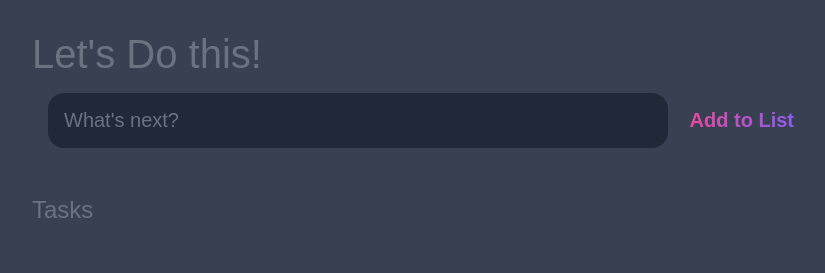
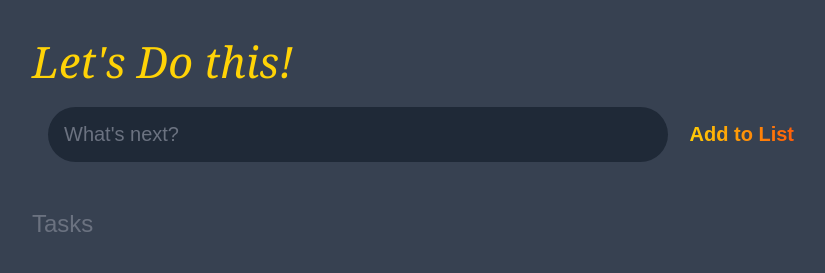
Before and after one commit to JimboLiao/todo-list, a plain HTML site: page index.html in a window 1280 px wide. Shown: the whole page, without its empty margins (224-1049 px from the left). Drawn offline with Linux system fonts and the light colour scheme.

Commit message:
change color

```diff
--- a/index.css
+++ b/index.css
@@ -30,10 +30,12 @@ header{
 }
 
 header h1{
-    font-size: 2.5rem;
+    font-size: 2.7rem;
     font-weight: 300;
-    color: var(--gray);
+    color: #FFD306;
     margin-bottom: 1rem;
+    font-style: oblique;
+    font-family:Georgia, 'Times New Roman', Times, serif;
 }
 
 #new-task-form{
@@ -51,7 +53,7 @@ input, button{
     flex: 1 1 0%;
     background-color: var(--darker);
     padding: 1rem;
-    border-radius: 1rem;
+    border-radius: 20rem;
     margin-right: 1rem;
     margin-left: 1rem;
     color: var(--light);
@@ -66,8 +68,8 @@ input, button{
     color: var(--pink);
     font-size: 1.25rem;
     font-weight: 700;
-    background-image: linear-gradient(to right, var(--pink),
-    var(--purple));
+    background-image: linear-gradient(to right, #FFD306,
+    #FF5809);
     -webkit-background-clip: text;
     -webkit-text-fill-color: transparent;
     cursor: pointer;
@@ -147,8 +149,8 @@ main{
 }
 
 .task .actions .edit{
-    background-image: linear-gradient(to right, var(--pink),
-    var(--purple));
+    background-image: linear-gradient(to right, #FFD306,
+    #FF5809);
     -webkit-background-clip: text;
     -webkit-text-fill-color: transparent;
 }
```
